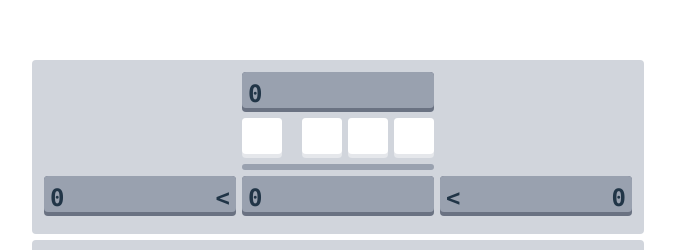
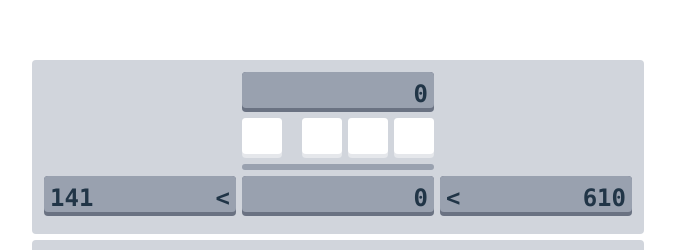
Before and after one commit to TheArespi/React-Calculator-Game, a React (Vite) app: page / in a window 1280 px wide. Shown: the part 209-459 px from the top of the page, without its empty margins (302-977 px from the left). Built offline with nearby package versions, Linux system fonts and the light colour scheme.

Commit message:
implement floor and ceiling numbers

```diff
--- a/src/App.tsx
+++ b/src/App.tsx
@@ -17,6 +17,7 @@
   const [totalNumber, setTotalNumber] = React.useState<number>(0);
   const [gameState, setGameState] = React.useState<number>(0);
   const [digitsUsed, setDigitsUsed] = React.useState<number>(0);
+  const [correct, setCorrect] = React.useState<boolean>(false);
 
   const validOperations = new Set<string>();
   validOperations.add("+");
@@ -72,6 +73,11 @@
 
     setTotalNumber(total);
 
+    if (floorNumber < total && total < ceilNumber)
+      setCorrect(true);
+    else
+      setCorrect(false);
+
     setChosenDigitQueue([]);
     setOperation("");
 
@@ -91,8 +97,6 @@
     setChosenDigitQueue([]);
     setOperation("");
     setDigitsUsed(0);
-    setPreviousNumber(0);
-    setTotalNumber(0);
   }
 
   const GenerateRandomDigit = () => {
@@ -110,7 +114,11 @@
   }
 
   const OnContinue = () => {
-    setPreviousNumber(totalNumber);
+    if (correct)
+      setPreviousNumber(totalNumber);
+    else
+      setPreviousNumber(0);
+
     setTotalNumber(0);
 
     for (let i = 0; i < digitsUsed; i++) {
@@ -121,6 +129,15 @@
 
     setGameState(0);
     setDigitsUsed(0);
+
+    GenerateFloorAndCeil();
+  }
+
+  const GenerateFloorAndCeil = () => {
+    const floor = Math.floor(Math.random() * 1000);
+    setFloorNumber(floor);
+    const diff = Math.floor(Math.random() * 500);
+    setCeilNumber(Math.min(1000, floor + diff));
   }
 
   React.useEffect(() => {
@@ -147,6 +164,8 @@
       const digit = GenerateRandomDigit();
       setDigitChoices(prev => [...prev, digit]);
     }
+
+    GenerateFloorAndCeil()
   }, []);
 
   return (
@@ -170,7 +189,10 @@
         <div>{floorNumber}</div>
         <div>&lt;</div>
       </TextContainer>
-      <TextContainer>{totalNumber}</TextContainer>
+      <TextContainer
+        color={gameState == 0 ? "gray-400" : correct ? "emerald-400" : "rose-400"}
+        shadowColor={gameState == 0 ? "gray-500" : correct ? "emerald-500" : "rose-500"}
+      >{totalNumber}</TextContainer>
       <TextContainer justify="between">
         <div>&lt;</div>
         <div>{ceilNumber}</div>
@@ -181,7 +203,7 @@
         { digitChoices.map((digit, index) => (
             <DigitButton
               digit={digit}
-              textHighlight="text-gray-500"
+              textHighlight={"text-gray-500"}
               onPressButton={() => {
                 if (gameState == 1)
                   return;
--- a/src/components/TextContainer.tsx
+++ b/src/components/TextContainer.tsx
@@ -1,18 +1,23 @@
 import type { ReactNode } from "react";
+import React from "react";
 
 interface TextContainerProps {
     children?: ReactNode;
     justify?: string;
+    color?: string;
+    shadowColor?: string;
 }
 
 const TextContainer: React.FC<TextContainerProps> = (props) => {
-    const { children, justify="end" } = props;
+    const { children, justify="end", color="gray-400", shadowColor="gray-500" } = props;
 
-    const finalJustify = `justify-${justify}`;
+    const finalJustify = React.useMemo(() => `justify-${justify}`, [justify]);
+    const finalColor = React.useMemo(() => `bg-${color}`, [color]);
+    const finalShadowColor = React.useMemo(() => `bg-${shadowColor}`, [shadowColor]);
 
     return (
-        <div className="mb-1.5 h-10 rounded-sm bg-gray-500">
-          <div className={`flex h-9 ${finalJustify} rounded-sm bg-gray-400 p-1.5 text-right font-mono text-2xl font-bold`}>{children}</div>
+        <div className={`mb-1.5 h-10 rounded-sm ${finalShadowColor}`}>
+          <div className={`flex h-9 ${finalJustify} rounded-sm ${finalColor} p-1.5 text-right font-mono text-2xl font-bold`}>{children}</div>
         </div>
     )
 }
--- a/src/index.css
+++ b/src/index.css
@@ -1,4 +1,9 @@
 @import "tailwindcss";
+
+@source inline('bg-rose-{400,500}');
+@source inline('bg-emerald-{400,500}');
+@source inline('bg-gray-{400,500}');
+@source inline('justify-{start,between,end}');
 
 :root {
   font-family: system-ui, Avenir, Helvetica, Arial, sans-serif;
```
